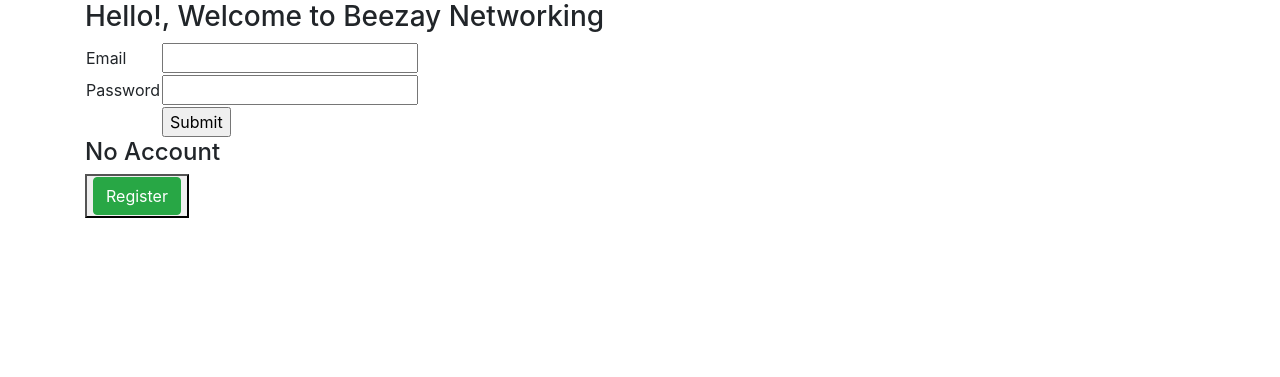
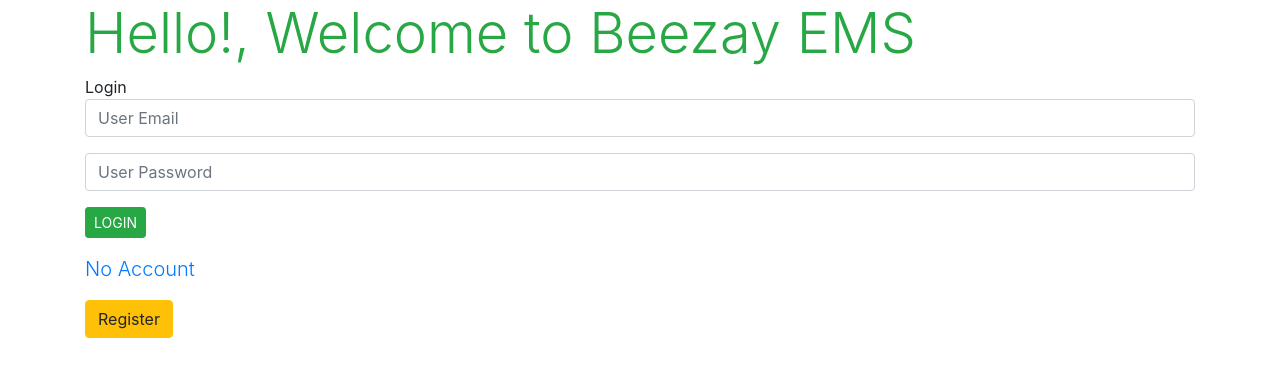
Before and after one commit to beezay/php-ems, a PHP site: page / in a window 1280 px wide. Shown: the top 377 px of the page. Run offline with PHP 8.4, Linux system fonts and the light colour scheme.

Commit message:
UI Updated

```diff
--- a/index.php
+++ b/index.php
@@ -6,34 +6,43 @@ session_start();
 
 <!DOCTYPE html>
 <html lang="en">
+
 <head>
     <meta charset="UTF-8">
     <meta name="viewport" content="width=device-width, initial-scale=1.0">
     <link rel="stylesheet" href="https://stackpath.bootstrapcdn.com/bootstrap/4.5.2/css/bootstrap.min.css">
-    <title>Beezay Networking</title>
+    <title>Employee Managemet System(EMS) </title>
 </head>
+
 <body>
 
     <div class="container">
-<h3>Hello!, Welcome to Beezay Networking</h3>
-<form action="" method="POST" >
-        <table>
-            <tr>
-            <td>Email</td>
-            <td><input type="email" name="u_email" required></td>
-            </tr>
-            <tr>
-            <td>Password</td>
-            <td><input type="password" name="u_pass" required></td>
-            </tr>
-            <td></td>
-            <td><input type="submit" name="u_login"></td>
-            </tr>
-        </table>
-        <h4>No Account</h4>
-        <button><a class="btn btn-success" href="register.php">Register</a></button>
+        <h3 class="display-4 text-success">Hello!, Welcome to Beezay EMS</h3>
+        <div class="panel panel-default">
+            <div class="panel-heading">Login</div>
+            <div class="panel-body">
+                <form action="" method="POST">
+                    <div class="form-group">
+                        <input type="text" class="form-control input-sm" name="u_email" placeholder="User Email"
+                            required>
+                    </div>
+                    <div class="form-group">
+                        <input type="password" class="form-control input-sm" name="u_pass" placeholder="User Password"
+                            required>
+                    </div>
+                    <div class="form-group">
+                        <input type="submit" class="btn btn-sm btn-success" name="u_login" value="LOGIN">
+                    </div>
+                    <p class="lead text-primary">No Account</p>
+                    <div class="form-group">
+                        <a class="btn btn-warning" href="register.php">Register</a>
+                    </div>
+
                 </form>
             </div>
+        </div>
+    </div>
+
 
     <?php
 
@@ -62,4 +71,5 @@ if(isset($_POST['u_login'])){
     <script src="https://cdn.jsdelivr.net/npm/popper.js@1.16.1/dist/umd/popper.min.js"></script>
     <script src="https://stackpath.bootstrapcdn.com/bootstrap/4.5.2/js/bootstrap.min.js"></script>
 </body>
+
 </html>
--- /dev/null
+++ b/info.txt
@@ -0,0 +1,5 @@
+db: beezay_ems
+db: id14601265_beezay_ems
+username: learning_webme
+username: id14601265_learning_webme
+pwd: Database@123
```
Also changed, not shown: register.php (+14 -4 lines), 1 other file. Lines whose indentation alone changed are shown as unchanged.
